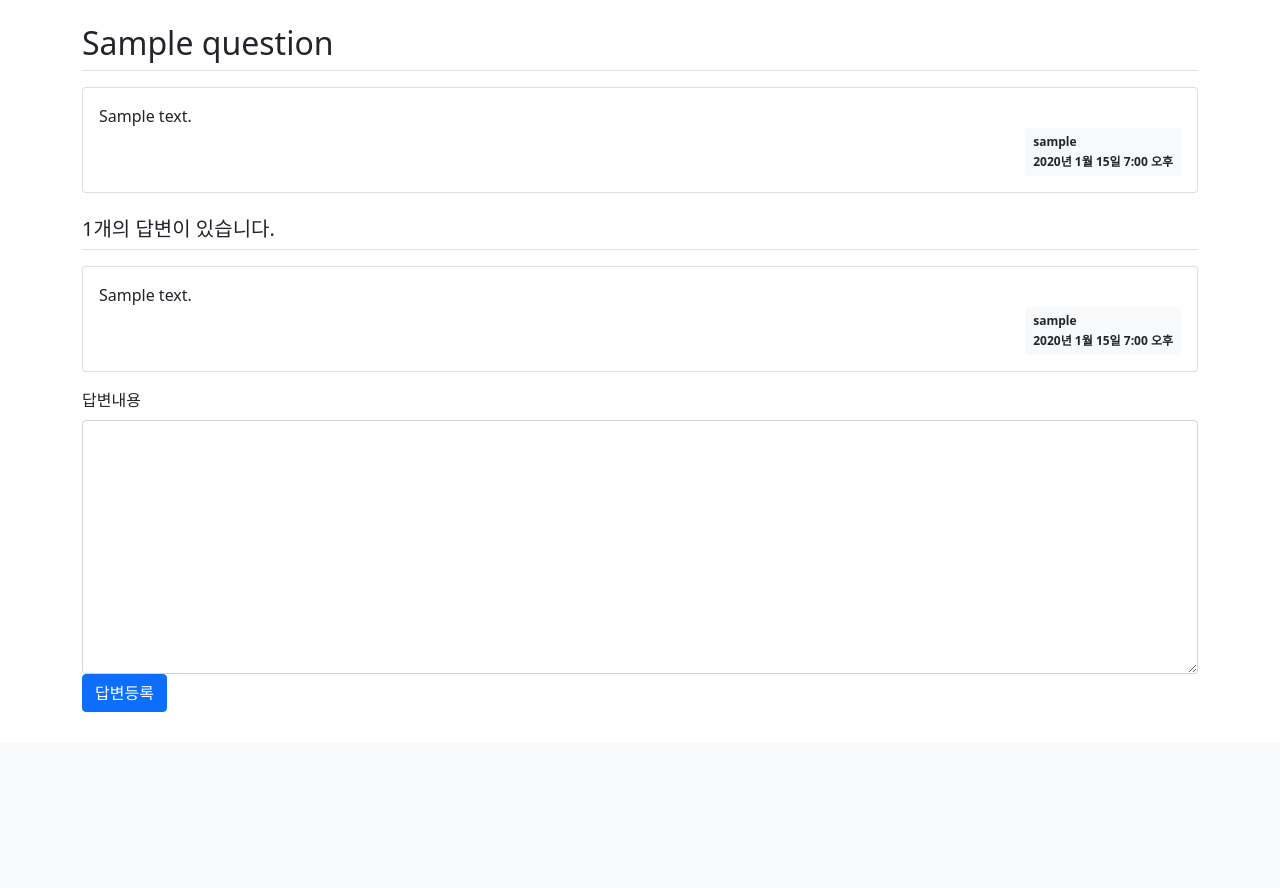
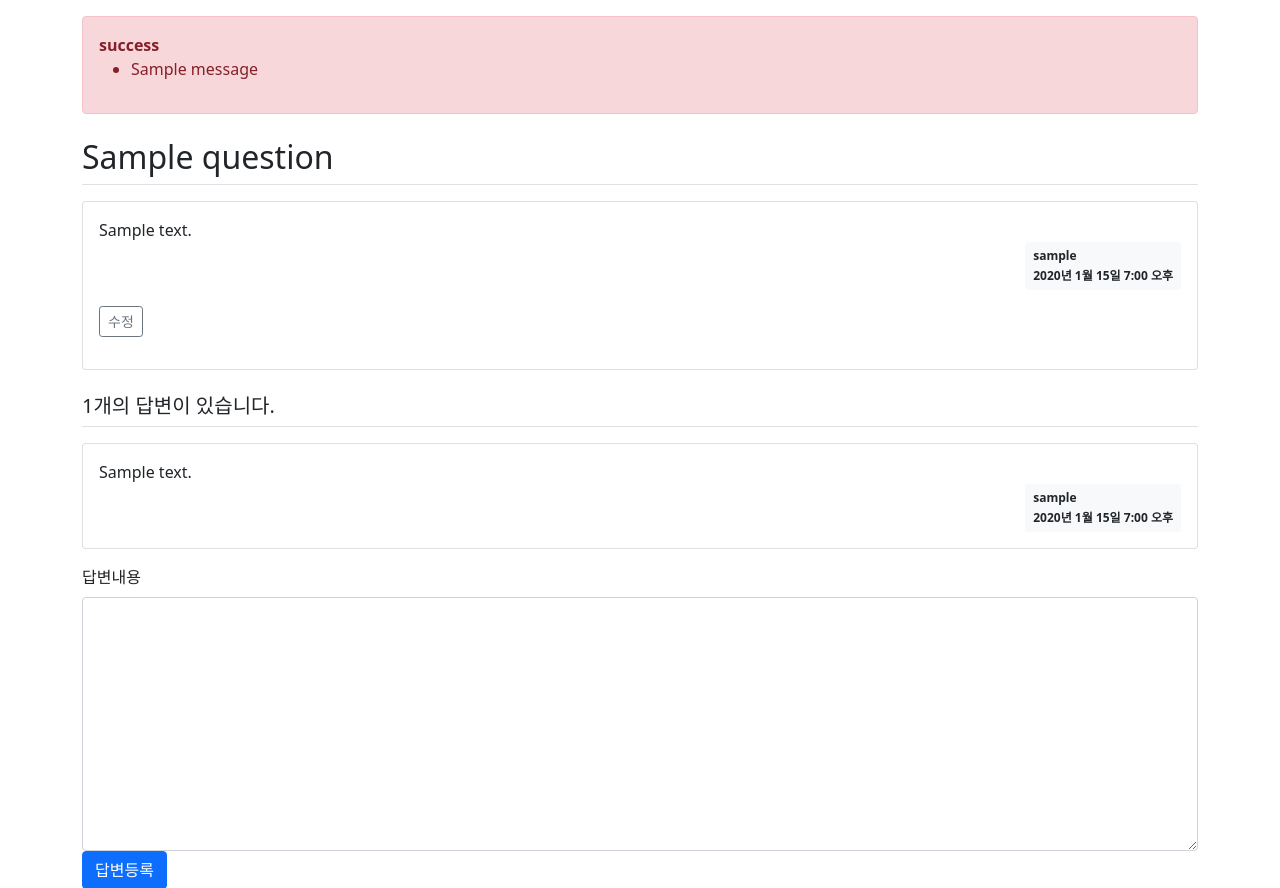
Before and after one commit to YJY1220/getit_hackathon, a Django app: page /pybo/1/ in a window 1280 px wide. Shown: the part 57-945 px from the top of the page. Before the commit the page ends 769 px from the top, so only its background shows below. Run offline with Django 4.2, Linux system fonts and the light colour scheme; a user stored in the database is signed in; tables that the repository leaves empty hold one stand-in row (values such as "Sample post"); one stand-in notice (Sample message) is shown; some libraries are stand-ins or nearby versions.

Commit message:
질문 수정

```diff
--- a/rootproject/pybo/models.py
+++ b/rootproject/pybo/models.py
@@ -5,6 +5,7 @@ from django.contrib.auth.models import User
 class Question(models.Model):
     author = models.ForeignKey(User, on_delete=models.CASCADE)
     subject = models.CharField(max_length=200)
+    modify_date = models.DateTimeField(null=True, blank=True)
     content = models.TextField()
     create_date = models.DateTimeField()
 
@@ -18,3 +19,4 @@ class Answer(models.Model):
     question = models.ForeignKey(Question, on_delete=models.CASCADE)
     content = models.TextField()
     create_date = models.DateTimeField()
+    modify_date = models.DateTimeField(null=True, blank=True)
--- a/rootproject/pybo/urls.py
+++ b/rootproject/pybo/urls.py
@@ -9,4 +9,5 @@ urlpatterns = [
     path('<int:question_id>/', views.detail, name='detail'),
     path('answer/create/<int:question_id>/', views.answer_create, name='answer_create'),
     path('question/create/', views.question_create, name='question_create'),
+    path('question/modify/<int:question_id>/', views.question_modify, name='question_modify'),
 ]
--- a/rootproject/pybo/views.py
+++ b/rootproject/pybo/views.py
@@ -6,6 +6,7 @@ from django.utils import timezone
 from .forms import QuestionForm, AnswerForm
 from .models import Question
 from django.contrib.auth.decorators import login_required
+from django.contrib import messages
 
 def index(request):
     page = request.GET.get('page', '1')  # 페이지
@@ -52,3 +53,21 @@ def question_create(request):
         form = QuestionForm()
     context = {'form': form}
     return render(request, 'pybo/question_form.html', context)
+
+@login_required(login_url='common:login')
+def question_modify(request, question_id):
+    question = get_object_or_404(Question, pk=question_id)
+    if request.user != question.author:
+        messages.error(request, '수정권한이 없습니다')
+        return redirect('pybo:detail', question_id=question.id)
+    if request.method == "POST":
+        form = QuestionForm(request.POST, instance=question)
+        if form.is_valid():
+            question = form.save(commit=False)
+            question.modify_date = timezone.now()  # 수정일시 저장
+            question.save()
+            return redirect('pybo:detail', question_id=question.id)
+    else:
+        form = QuestionForm(instance=question)
+    context = {'form': form}
+    return render(request, 'pybo/question_form.html', context)
--- a/rootproject/templates/pybo/question_detail.html
+++ b/rootproject/templates/pybo/question_detail.html
@@ -1,6 +1,14 @@
 {% extends 'base.html' %}
 {% block content %}
 <div class="container my-3">
+    {% if messages %}
+    <div class="alert alert-danger my-3" role="alert">
+    {% for message in messages %}
+        <strong>{{ message.tags }}</strong>
+        <ul><li>{{ message.message }}</li></ul>
+    {% endfor %}
+    </div>
+    {% endif %}
     <h2 class="border-bottom py-2">{{ question.subject }}</h2>
     <div class="card my-3">
         <div class="card-body">
@@ -11,6 +19,13 @@
                     <div>{{ question.create_date }}</div>
                 </div>
             </div>
+            <div class="my-3">
+                {% if request.user == question.author %}
+                <a href="{% url 'pybo:question_modify' question.id  %}"
+                   class="btn btn-sm btn-outline-secondary">수정</a>
+                {% endif %}
+            </div>
+
         </div>
     </div>
     <h5 class="border-bottom my-3 py-2">{{question.answer_set.count}}개의 답변이 있습니다.</h5>
```
Also changed, not shown: rootproject/pybo/migrations/0004_answer_modify_date_question_modify_date.py (added).
